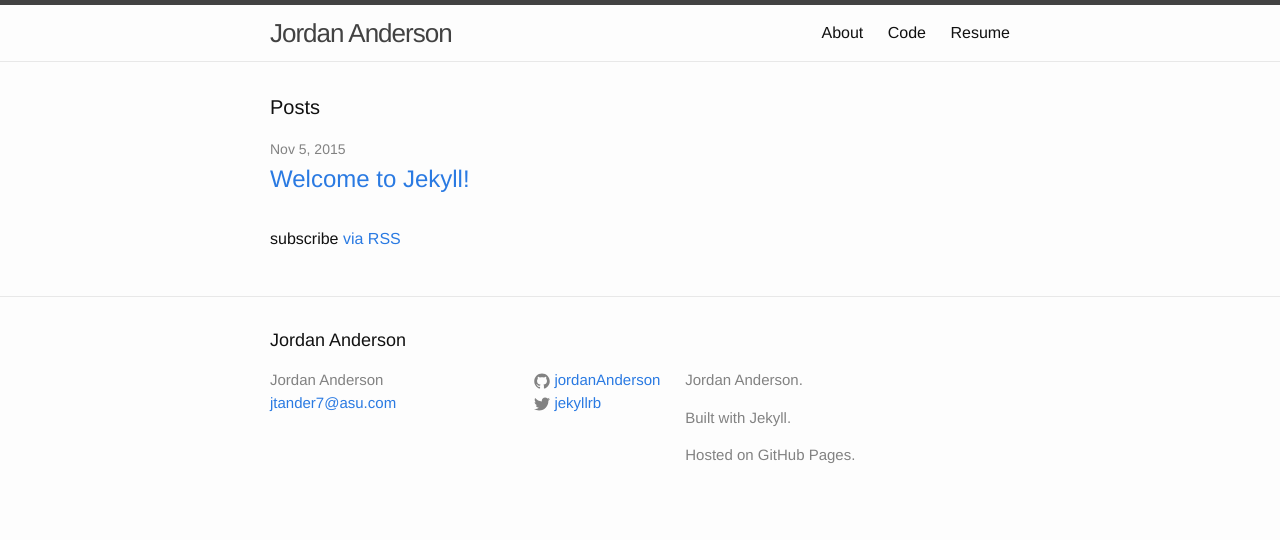
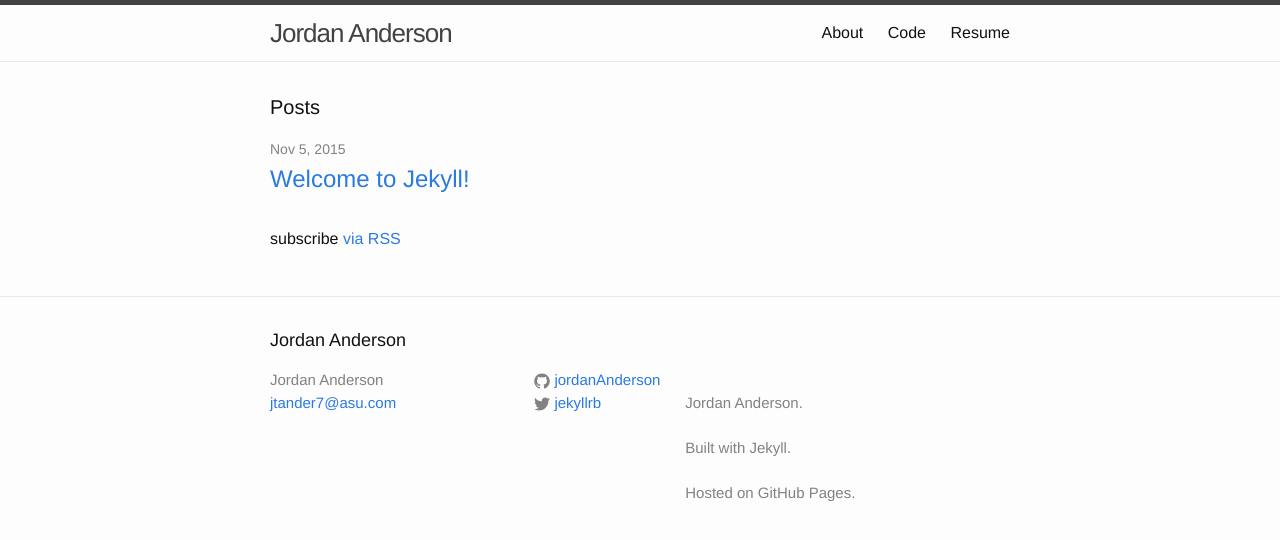
Before and after one commit to jordanAnderson/jordanAnderson.github.io, a Jekyll site: the page built from index.html, in a window 1280 px wide. Shown: the top 540 px of the page. Built offline with Jekyll 4.4.1, drawn with Linux system fonts in a browser that asks for light colours.

```diff
--- a/_includes/footer.html
+++ b/_includes/footer.html
@@ -29,9 +29,9 @@
       </div>
 
       <div class="footer-col footer-col-3">
-        <p> Jordan Anderson.</p>                <!--{{ site.description }}-->
-		<p>	Built with Jekyll.  </p>
-		<p>	Hosted on GitHub Pages.</p>
+        <br> Jordan Anderson.<!--{{ site.description }}-->  </br>
+		<br>	Built with Jekyll.  </br>
+		<br>	Hosted on GitHub Pages.</br>
       </div>
     </div>
 
```
